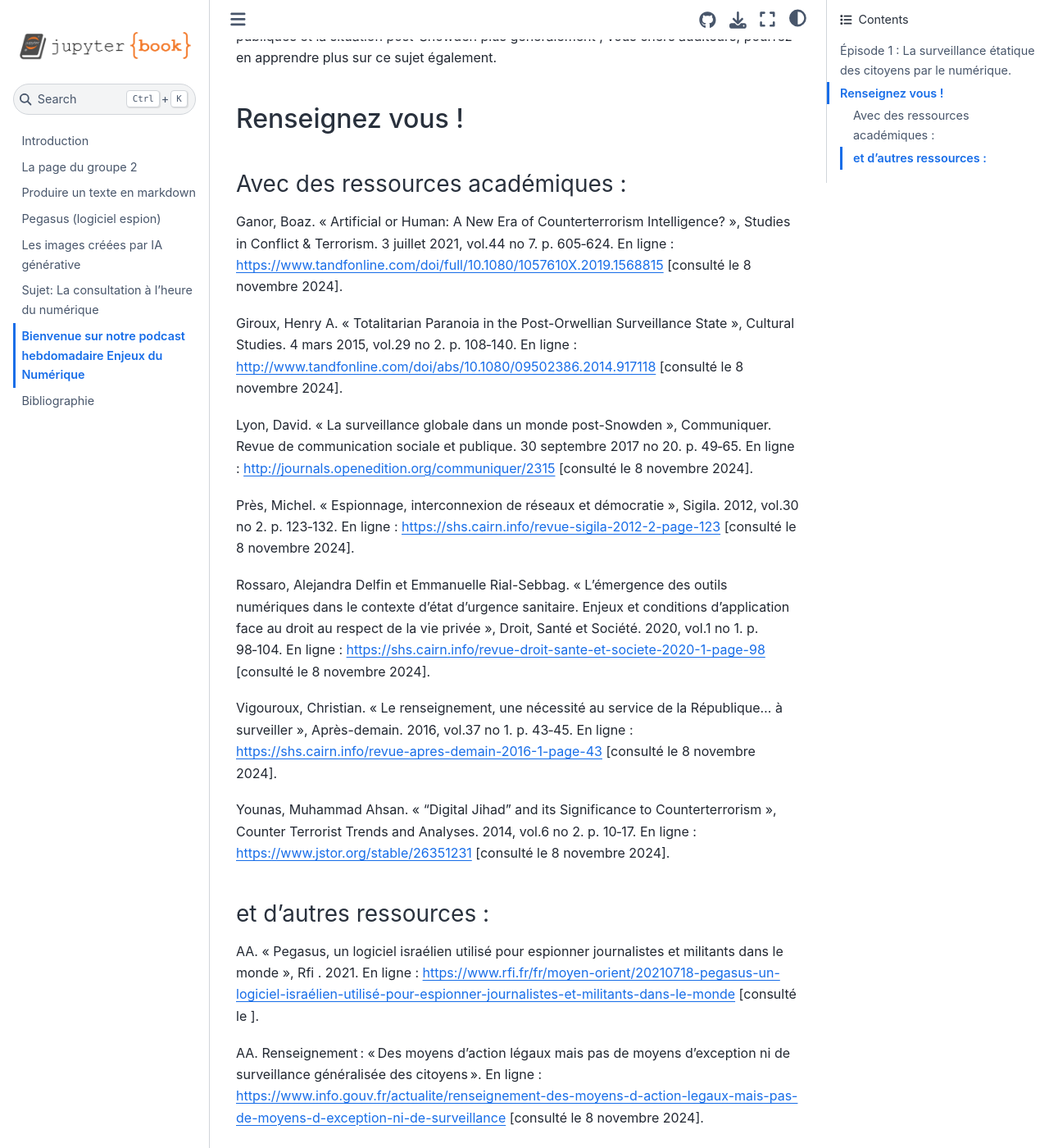
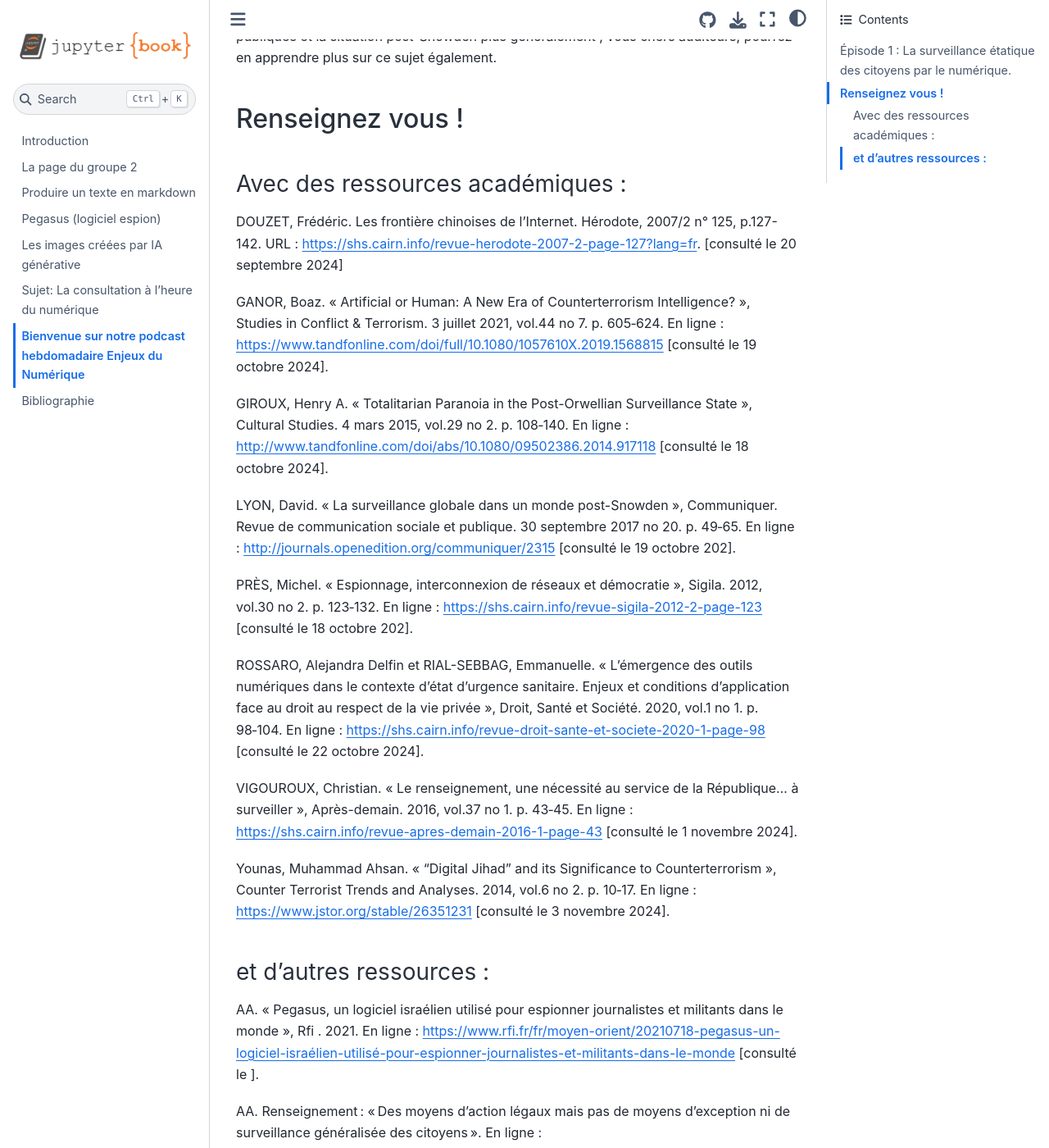
Before and after one commit to luneauaymeric/digital_culture_collective_page, a Jupyter Book: the page built from surveillance_num/surveillance_num.md, in a window 1280 px wide and 1400 px high, scrolled down 992 px. Shown: the whole window at 82% size. Built offline with Jupyter Book 1.0.4 settings and Sphinx 7.4.7 and the Sphinx Book theme 1.1.4, drawn with Linux system fonts in a browser that asks for light colours.

Commit message:
surveillance_num/surveillance_num.md updated from https://stackedit.io/

```diff
--- a/surveillance_num/surveillance_num.md
+++ b/surveillance_num/surveillance_num.md
@@ -13,31 +13,36 @@ Comme le rappelle Michel Près, le numérique constitue un tournant dans les pra
 
 ### Avec des ressources académiques :
 
-Ganor, Boaz. « Artificial or Human: A New Era of Counterterrorism Intelligence? », Studies in Conflict & Terrorism. 3 juillet 2021, vol.44 no 7. p. 605‑624. En ligne : [https://www.tandfonline.com/doi/full/10.1080/1057610X.2019.1568815](https://www.tandfonline.com/doi/full/10.1080/1057610X.2019.1568815) [consulté le 8 novembre 2024].
+
+DOUZET, Frédéric. Les frontière chinoises de l’Internet. Hérodote, 2007/2 n° 125, p.127-142. URL : [https://shs.cairn.info/revue-herodote-2007-2-page-127?lang=fr](https://shs.cairn.info/revue-herodote-2007-2-page-127?lang=fr). [consulté le 20 septembre 2024]
 
 
 
-Giroux, Henry A. « Totalitarian Paranoia in the Post-Orwellian Surveillance State », Cultural Studies. 4 mars 2015, vol.29 no 2. p. 108‑140. En ligne : [http://www.tandfonline.com/doi/abs/10.1080/09502386.2014.917118](http://www.tandfonline.com/doi/abs/10.1080/09502386.2014.917118) [consulté le 8 novembre 2024].
+GANOR, Boaz. « Artificial or Human: A New Era of Counterterrorism Intelligence? », Studies in Conflict & Terrorism. 3 juillet 2021, vol.44 no 7. p. 605‑624. En ligne : [https://www.tandfonline.com/doi/full/10.1080/1057610X.2019.1568815](https://www.tandfonline.com/doi/full/10.1080/1057610X.2019.1568815) [consulté le 19 octobre 2024].
 
 
 
-Lyon, David. « La surveillance globale dans un monde post-Snowden », Communiquer. Revue de communication sociale et publique. 30 septembre 2017 no 20. p. 49‑65. En ligne : [http://journals.openedition.org/communiquer/2315](http://journals.openedition.org/communiquer/2315) [consulté le 8 novembre 2024].
+GIROUX, Henry A. « Totalitarian Paranoia in the Post-Orwellian Surveillance State », Cultural Studies. 4 mars 2015, vol.29 no 2. p. 108‑140. En ligne : [http://www.tandfonline.com/doi/abs/10.1080/09502386.2014.917118](http://www.tandfonline.com/doi/abs/10.1080/09502386.2014.917118) [consulté le 18 octobre 2024].
 
 
 
-Près, Michel. « Espionnage, interconnexion de réseaux et démocratie », Sigila. 2012, vol.30 no 2. p. 123‑132. En ligne : [https://shs.cairn.info/revue-sigila-2012-2-page-123](https://shs.cairn.info/revue-sigila-2012-2-page-123) [consulté le 8 novembre 2024].
+LYON, David. « La surveillance globale dans un monde post-Snowden », Communiquer. Revue de communication sociale et publique. 30 septembre 2017 no 20. p. 49‑65. En ligne : [http://journals.openedition.org/communiquer/2315](http://journals.openedition.org/communiquer/2315) [consulté le 19 octobre 202].
 
 
 
-Rossaro, Alejandra Delfin et Emmanuelle Rial-Sebbag. « L’émergence des outils numériques dans le contexte d’état d’urgence sanitaire. Enjeux et conditions d’application face au droit au respect de la vie privée », Droit, Santé et Société. 2020, vol.1 no 1. p. 98‑104. En ligne : [https://shs.cairn.info/revue-droit-sante-et-societe-2020-1-page-98](https://shs.cairn.info/revue-droit-sante-et-societe-2020-1-page-98) [consulté le 8 novembre 2024].
+PRÈS, Michel. « Espionnage, interconnexion de réseaux et démocratie », Sigila. 2012, vol.30 no 2. p. 123‑132. En ligne : [https://shs.cairn.info/revue-sigila-2012-2-page-123](https://shs.cairn.info/revue-sigila-2012-2-page-123) [consulté le 18 octobre 202].
 
 
 
-Vigouroux, Christian. « Le renseignement, une nécessité au service de la République… à surveiller », Après-demain. 2016, vol.37 no 1. p. 43‑45. En ligne : [https://shs.cairn.info/revue-apres-demain-2016-1-page-43](https://shs.cairn.info/revue-apres-demain-2016-1-page-43) [consulté le 8 novembre 2024].
+ROSSARO, Alejandra Delfin et RIAL-SEBBAG, Emmanuelle. « L’émergence des outils numériques dans le contexte d’état d’urgence sanitaire. Enjeux et conditions d’application face au droit au respect de la vie privée », Droit, Santé et Société. 2020, vol.1 no 1. p. 98‑104. En ligne : [https://shs.cairn.info/revue-droit-sante-et-societe-2020-1-page-98](https://shs.cairn.info/revue-droit-sante-et-societe-2020-1-page-98) [consulté le 22 octobre 2024].
 
 
 
-Younas, Muhammad Ahsan. « “Digital Jihad” and its Significance to Counterterrorism », Counter Terrorist Trends and Analyses. 2014, vol.6 no 2. p. 10‑17. En ligne : [https://www.jstor.org/stable/26351231](https://www.jstor.org/stable/26351231) [consulté le 8 novembre 2024].
+VIGOUROUX, Christian. « Le renseignement, une nécessité au service de la République… à surveiller », Après-demain. 2016, vol.37 no 1. p. 43‑45. En ligne : [https://shs.cairn.info/revue-apres-demain-2016-1-page-43](https://shs.cairn.info/revue-apres-demain-2016-1-page-43) [consulté le 1 novembre 2024].
+
+
+
+Younas, Muhammad Ahsan. « “Digital Jihad” and its Significance to Counterterrorism », Counter Terrorist Trends and Analyses. 2014, vol.6 no 2. p. 10‑17. En ligne : [https://www.jstor.org/stable/26351231](https://www.jstor.org/stable/26351231) [consulté le 3 novembre 2024].
 
 ### et d'autres ressources :
 
```
Also changed, not shown: other parts of surveillance_num/surveillance_num.md (+2 -2 lines).
